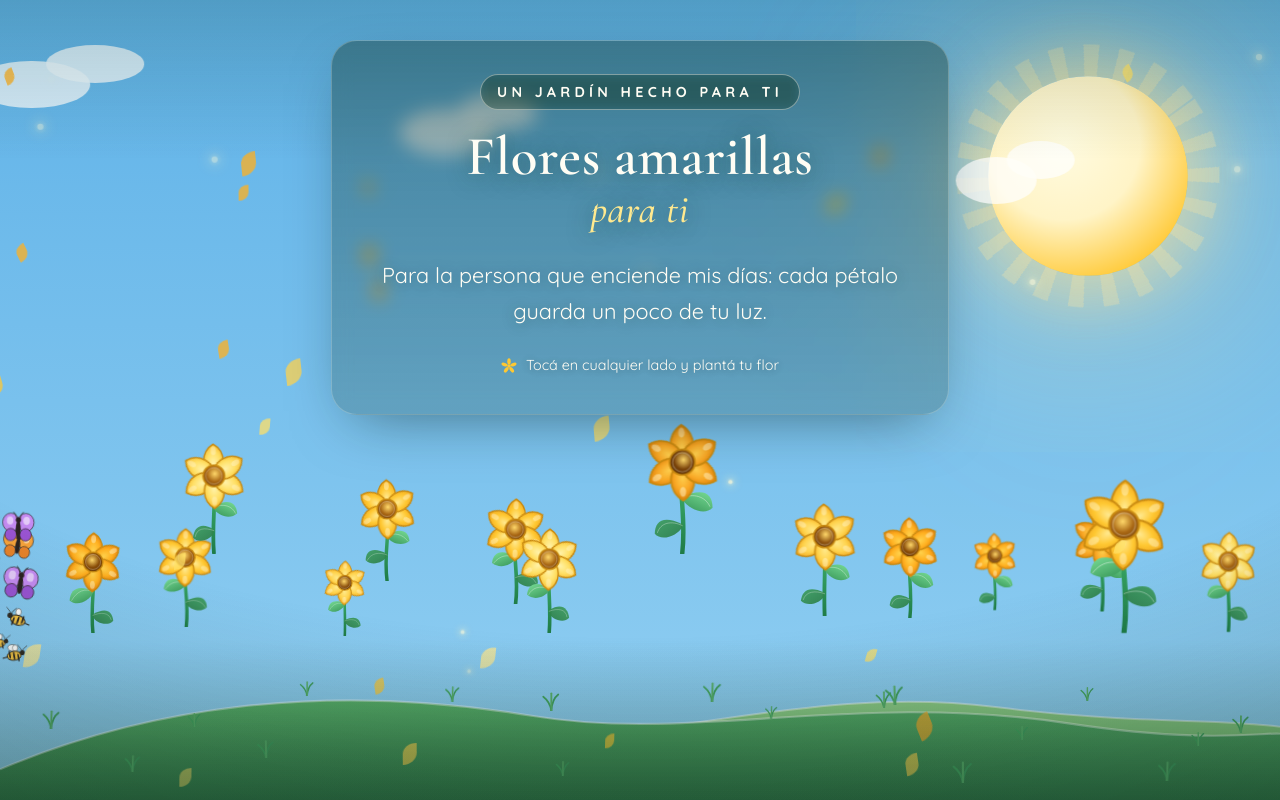
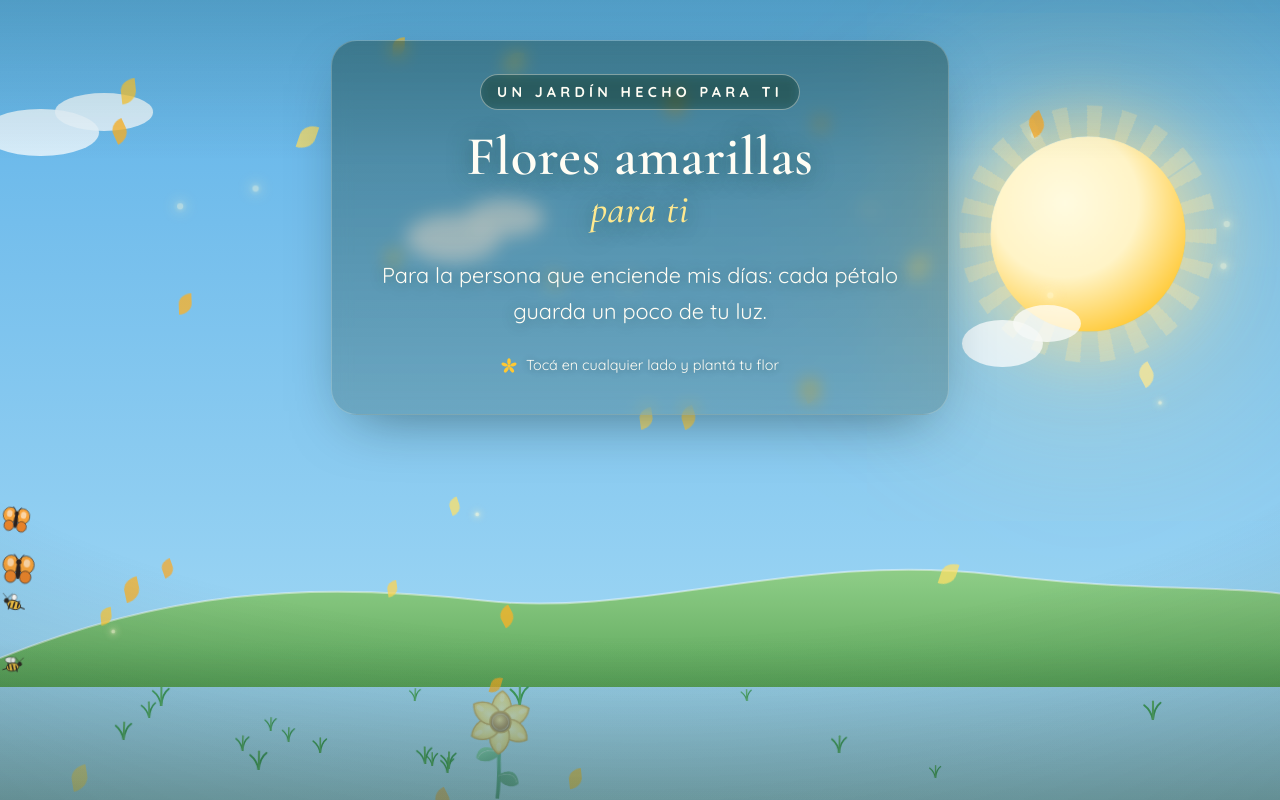
Before and after one commit to Blade7z/Flores, a React (Vite) app: page / in a window 1280 px wide. Both pictures are taken after a click on the button "Ábreme". Shown: the top 800 px of the page. Built offline with nearby package versions, Linux system fonts and the light colour scheme.

Commit message:
feat: pagina unica continua - el texto queda arriba, el pasto abajo y las flores crecen al hacer scroll

```diff
--- a/src/App.tsx
+++ b/src/App.tsx
@@ -2,7 +2,6 @@ import { useCallback, useRef, useState, type MouseEvent } from 'react';
 import { Sun } from './components/Sun';
 import { Clouds } from './components/Clouds';
 import { Ground } from './components/Ground';
-import { HeroFlora } from './components/HeroFlora';
 import { Flower } from './components/Flower';
 import { FlowerField } from './components/FlowerField';
 import { GrassTufts } from './components/GrassTufts';
@@ -92,14 +91,8 @@ function App() {
       onClick={handleSceneClick}
       aria-label="Jardín de flores amarillas interactivo"
     >
-      <section className="hero">
       <Sun />
       <Clouds />
-        <Ground layer="far" />
-        <div className="field-layer hero-flora" aria-hidden="true">
-          {opened && <HeroFlora />}
-        </div>
-        <Ground layer="near" />
 
       {opened && (
         <div className="overlay">
@@ -120,17 +113,18 @@ function App() {
         </div>
       )}
 
-        <div className="vignette" />
-      </section>
+      <Ground layer="far" />
+      <Ground layer="near" />
+
+      {opened && <FlowerField />}
 
       {opened && (
-        <section className="garden">
-          <FlowerField />
+        <>
           <GrassTufts />
           <Bugs />
           <Motes />
           <PetalRain />
-        </section>
+        </>
       )}
 
       <div className="field-layer field-layer--front" aria-hidden="true">
@@ -161,6 +155,8 @@ function App() {
         ))}
       </div>
 
+      <div className="vignette" />
+
       <div className={opened ? 'curtain curtain--open' : 'curtain'} aria-hidden={opened}>
         <div className="curtain__inner">
           <svg className="curtain__flower" viewBox="0 0 24 24" fill="currentColor" aria-hidden="true">
--- a/src/components/FlowerField.tsx
+++ b/src/components/FlowerField.tsx
@@ -12,25 +12,39 @@ interface MeadowFlower {
   flipped: boolean;
   durB: number;
   delB: number;
+  onX: number;
+  endX: number;
 }
 
-const MEADOW: MeadowFlower[] = Array.from({ length: 28 }).map((_, i) => {
-  const top = rand(3, 88);
-  const size = (58 + (top / 100) * 150) * rand(0.82, 1.18);
+const BASE = Array.from({ length: 16 }).map((_, i) => {
+  const top = rand(30, 86);
   return {
     id: i,
-    left: Math.min(97, Math.max(3, ((i + 0.5) / 28) * 100 + rand(-3.5, 3.5))),
+    left: Math.min(97, Math.max(3, ((i + 0.5) / 16) * 100 + rand(-4, 4))),
     top,
-    size,
+    size: (88 + (top / 100) * 110) * rand(0.9, 1.1),
     variant: randInt(0, 4),
     flipped: Math.random() > 0.5,
-    durB: rand(3.8, 6.2),
+    durB: rand(4, 6.4),
     delB: rand(0, 2.6),
   };
 });
 
 export function FlowerField() {
-  const meadow = useMemo(() => MEADOW.slice().sort((a, b) => a.top - b.top), []);
+  const meadow = useMemo<MeadowFlower[]>(
+    () =>
+      BASE.slice()
+        .sort((a, b) => a.top - b.top)
+        .map((f, i) => {
+          const onX = 4 + i * 3.4;
+          return {
+            ...f,
+            onX,
+            endX: onX + 24 + rand(0, 9),
+          };
+        }),
+    [],
+  );
 
   return (
     <>
@@ -40,13 +54,15 @@ export function FlowerField() {
         {meadow.map((f) => (
           <div
             key={f.id}
-            className="flower flower--scroll"
+            className="flower flower--scrl"
             style={{
               left: `calc(${f.left}% - ${f.size / 2}px)`,
               top: `${f.top}%`,
               width: f.size,
               ['--durB' as string]: `${f.durB}s`,
               ['--delB' as string]: `${f.delB}s`,
+              ['--onX' as string]: `${f.onX}%`,
+              ['--endX' as string]: `${f.endX}%`,
             }}
           >
             <div className="flower__bloom">
--- a/src/components/Ground.tsx
+++ b/src/components/Ground.tsx
@@ -1,8 +1,18 @@
+const HILL_SIZES = {
+  far: '34vh',
+  near: '24vh',
+} as const;
+
 export function Ground({ layer }: { layer: 'far' | 'near' }) {
   if (layer === 'far') {
     return (
       <div className="hill hill--far" aria-hidden="true">
-        <svg viewBox="0 0 1440 320" preserveAspectRatio="none" width="100%" height="150">
+        <svg
+          viewBox="0 0 1440 320"
+          preserveAspectRatio="none"
+          width="100%"
+          style={{ height: HILL_SIZES.far }}
+        >
           <defs>
             <linearGradient id="hillFarFill" x1="0" y1="0" x2="0" y2="1">
               <stop offset="0" stopColor="#8fcd83" />
@@ -27,7 +37,12 @@ export function Ground({ layer }: { layer: 'far' | 'near' }) {
 
   return (
     <div className="hill hill--near" aria-hidden="true">
-      <svg viewBox="0 0 1440 360" preserveAspectRatio="none" width="100%" height="200">
+      <svg
+        viewBox="0 0 1440 360"
+        preserveAspectRatio="none"
+        width="100%"
+        style={{ height: HILL_SIZES.near }}
+      >
         <defs>
           <linearGradient id="hillNearFill" x1="0" y1="0" x2="0" y2="1">
             <stop offset="0" stopColor="#59b06a" />
--- a/src/components/HeroFlora.tsx
+++ /dev/null
@@ -1,57 +0,0 @@
-import { useMemo } from 'react';
-import { Flower } from './Flower';
-import { rand, randInt } from '../lib/random';
-
-interface HeroFlower {
-  id: number;
-  left: number;
-  bottom: number;
-  size: number;
-  variant: number;
-  delay: number;
-  dur: number;
-  flipped: boolean;
-  seedD: number;
-}
-
-const BASE_ROW = Array.from({ length: 14 }).map((_, i) => ({
-  id: i,
-  left: Math.min(96, Math.max(4, ((i + 0.5) / 14) * 100 + rand(-4, 4))),
-  bottom: rand(16, 30),
-  size: rand(46, 86),
-  variant: randInt(0, 4),
-  delay: rand(0, 2.4),
-  dur: rand(3.6, 5.6),
-  flipped: Math.random() > 0.5,
-}));
-
-export function HeroFlora() {
-  const seeds = useMemo<HeroFlower[]>(
-    () =>
-      BASE_ROW.slice()
-        .sort((a, b) => a.left - b.left)
-        .map((f, i) => ({ ...f, seedD: i * 0.18 + rand(0, 0.25) })),
-    [],
-  );
-
-  return (
-    <>
-      {seeds.map((f) => (
-        <div
-          key={f.id}
-          className="flower flower--seed"
-          style={{
-            left: `calc(${f.left}% - ${f.size / 2}px)`,
-            bottom: `${f.bottom}%`,
-            width: f.size,
-            ['--durB' as string]: `${f.dur}s`,
-            ['--delB' as string]: `${f.delay}s`,
-            ['--seedD' as string]: `${f.seedD}s`,
-          }}
-        >
-          <Flower size={f.size} variant={f.variant} flipped={f.flipped} />
-        </div>
-      ))}
-    </>
-  );
-}
--- a/src/index.css
+++ b/src/index.css
@@ -102,6 +102,7 @@ body {
    ============================================================ */
 .scene {
   position: relative;
+  height: 220vh;
   min-height: 100vh;
   overflow: hidden;
   user-select: none;
@@ -121,23 +122,10 @@ body {
   cursor: default;
 }
 
-/* HERO: primera pantalla, mensaje arriba, flores chicas abajo */
-.hero {
-  position: relative;
-  width: 100%;
-  height: 100vh;
-  height: 100dvh;
-  overflow: hidden;
-}
+/* PÁGINA ÚNICA CONTINUA: el scroll estira el mismo jardín,
+   el mensaje queda arriba, el pasto abajo y el sol acompaña.
 
-/* GARDEN: al hacer scroll, cada flor crece a medida que entra */
-.garden {
-  position: relative;
-  width: 100%;
-  min-height: 220vh;
-}
-
-/* SUN ---------------------------------------------------- */
+   SUN ---------------------------------------------------- */
 .sun {
   position: absolute;
   left: auto;
@@ -146,7 +134,11 @@ body {
   width: clamp(130px, 20vw, 280px);
   aspect-ratio: 1;
   pointer-events: none;
-  animation: sun-breathe var(--dur-slow) ease-in-out infinite;
+  animation:
+    sun-breathe var(--dur-slow) ease-in-out infinite,
+    sun-follow 1s linear;
+  animation-timeline: auto, scroll(root);
+  animation-range: auto, 0% 100%;
 }
 
 .sun__disc {
@@ -182,6 +174,11 @@ body {
 @keyframes sun-breathe {
   0%, 100% { scale: 1; }
   50% { scale: 1.035; }
+}
+
+@keyframes sun-follow {
+  0% { translate: 0 0; }
+  100% { translate: 0 52vh; }
 }
 
 @keyframes rotate {
@@ -231,9 +228,10 @@ body {
 
 /* HILLS ------------------------------------------------- */
 .hill {
-  position: absolute;
+  position: sticky;
   bottom: 0;
   left: 0;
+  right: 0;
   width: 100%;
   pointer-events: none;
   line-height: 0;
@@ -246,12 +244,11 @@ body {
 
 .hill--near {
   z-index: 6;
-  bottom: -1.5%;
 }
 
 .hill--far {
   z-index: 2;
-  bottom: -3%;
+  bottom: -6%;
   opacity: 0.96;
 }
 
@@ -270,41 +267,28 @@ body {
   z-index: 5;
 }
 
-/* Área frontal del hero: flores chicas que asoman delante de las colinas */
-.hero-flora {
-  z-index: 7;
-}
-
+/* Área frontal: flores plantadas al tocar la pantalla */
 .flower {
   position: absolute;
   animation: sway var(--durB, var(--dur-breeze)) var(--delB, 0s) var(--ease-sway) infinite;
   transform-origin: 50% 100%;
 }
 
-.flower--seed {
-  animation:
-    bloom 1.15s var(--ease-spring) var(--seedD, 0.2s) both,
-    sway var(--durB, var(--dur-breeze))
-      calc(1.15s + var(--seedD, 0.2s) + var(--delB, 0s))
-      var(--ease-sway) infinite;
-  transform-origin: 50% 100%;
-  opacity: 0;
-}
-
 .flower--grow__in {
   transform-origin: 50% 100%;
 }
 
-/* Crecimiento ligado al scroll: cada flor del prado brota a medida que entra en pantalla */
+/* Crecimiento ligado al scroll: cada flor del prado crece un poco al bajar,
+   con su propia ventana progresiva (--onX → --endX) */
 .flower__bloom {
   transform-origin: 50% 100%;
   will-change: transform, opacity;
 }
 
-.flower--scroll .flower__bloom {
-  animation: bloom 1.25s var(--ease-spring) both;
-  animation-timeline: view(block);
-  animation-range: entry 8% entry 55%;
+.flower--scrl .flower__bloom {
+  animation: grow-up 1s var(--ease-spring) both;
+  animation-timeline: scroll(root);
+  animation-range: var(--onX, 6%) var(--endX, 34%);
 }
 
 .flower--grow__in .flower__bloom {
@@ -324,6 +308,11 @@ body {
 @keyframes bloom {
   0% { transform: scale(0) translateY(18px); opacity: 0; }
   60% { transform: scale(1.1) translateY(-2px); opacity: 1; }
+  100% { transform: scale(1) translateY(0); opacity: 1; }
+}
+
+@keyframes grow-up {
+  0% { transform: scale(0.55) translateY(12px); opacity: 0.55; }
   100% { transform: scale(1) translateY(0); opacity: 1; }
 }
 
@@ -523,12 +512,11 @@ body {
 
 /* UI OVERLAY + MESSAGE ---------------------------------- */
 .overlay {
-  position: absolute;
+  position: sticky;
   top: 0;
   left: 0;
   right: 0;
-  height: 100%;
-  z-index: 10;
+  z-index: 15;
   display: flex;
   flex-direction: column;
   align-items: center;
@@ -838,9 +826,13 @@ body {
   }
 
   .flower,
-  .flower--seed,
   .flower--grow__in {
     animation: none;
     opacity: 1;
   }
+
+  .flower--scrl .flower__bloom {
+    animation: none;
+    opacity: 1;
+  }
 }
```
Lines whose indentation alone changed are shown as unchanged.
